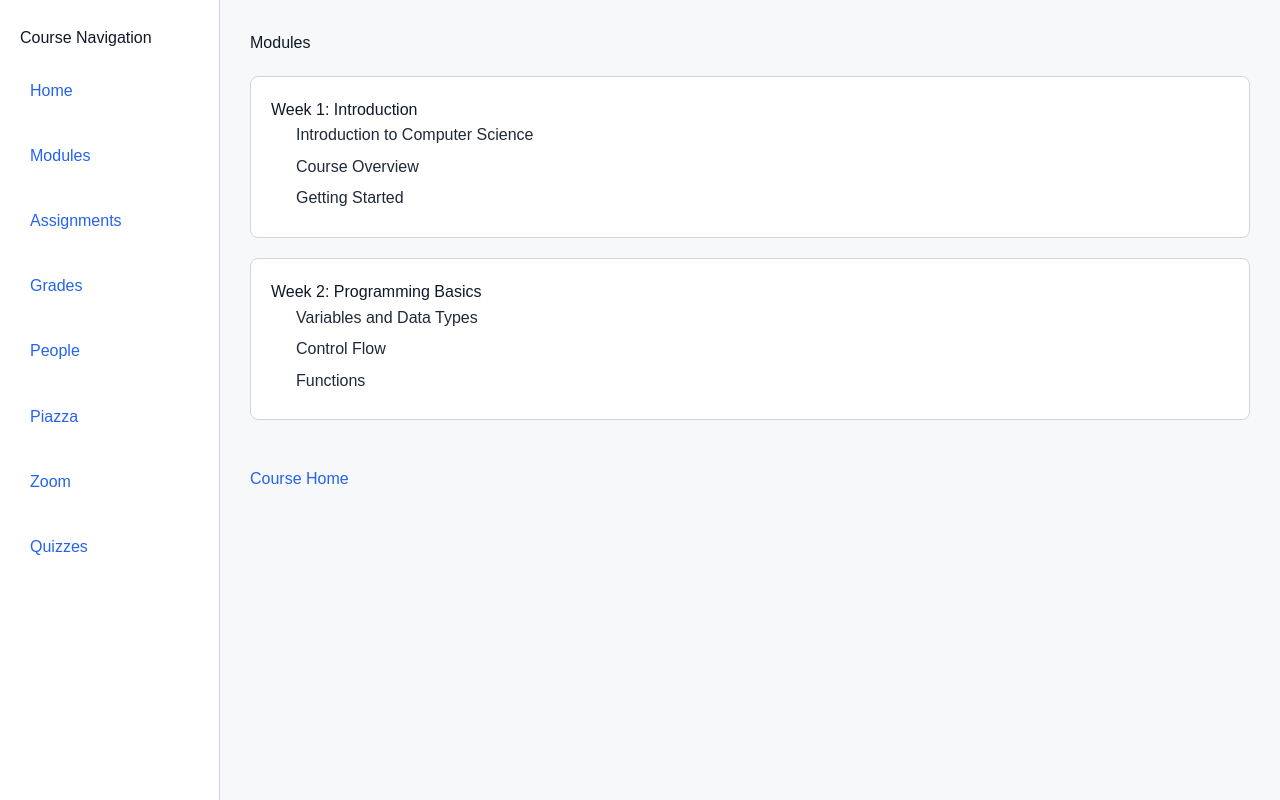
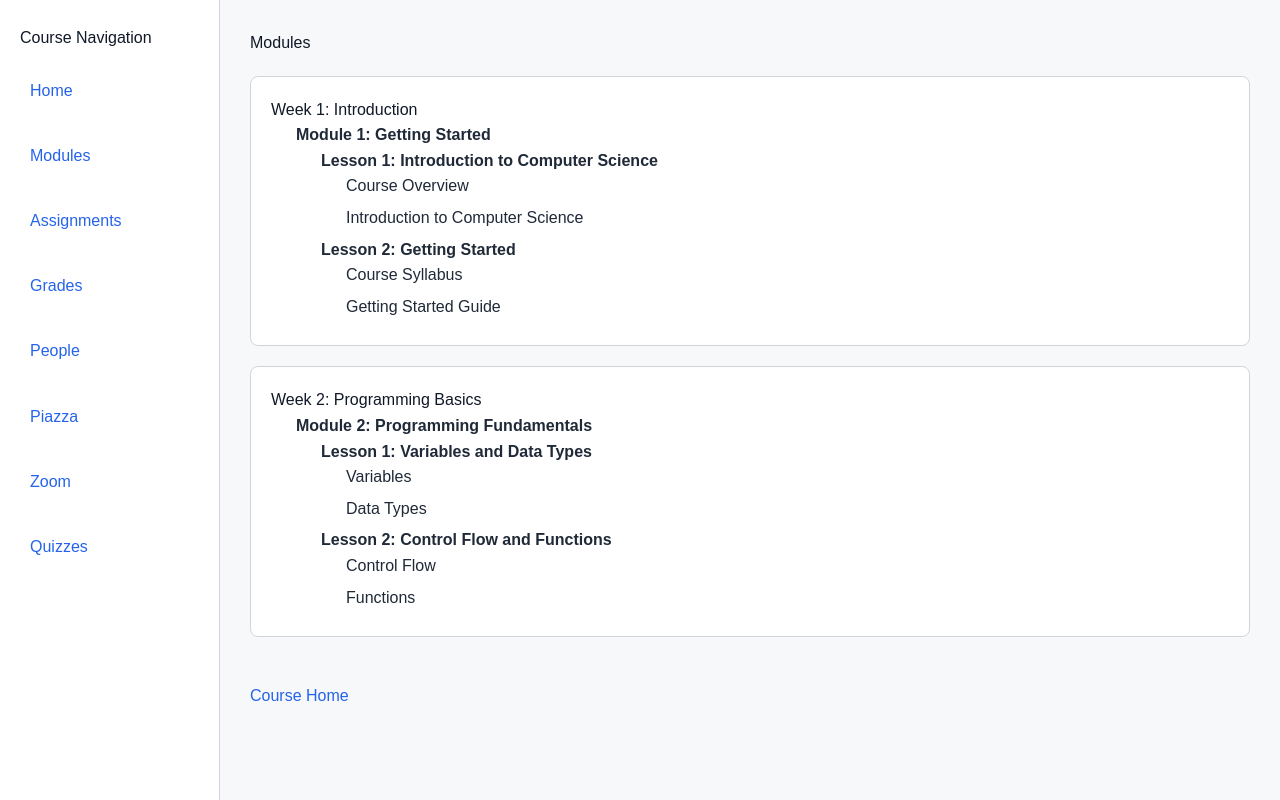
Before and after one commit to SidK2301/webdev-client, a Next.js app: page /courses/1/modules in a window 1280 px wide. Built offline with nearby package versions, Linux system fonts and the light colour scheme.

Commit message:
Improve Kambaz course pages

```diff
--- a/app/courses/[cid]/assignments/editor/page.tsx
+++ b/app/courses/[cid]/assignments/editor/page.tsx
@@ -1,65 +1,85 @@
-export default function AssignmentEditor() {
+import Link from "next/link";
+
+export default async function AssignmentEditor({
+  params,
+}: {
+  params: Promise<{ cid: string }>;
+}) {
+  const { cid } = await params;
+
   return (
     <div id="wd-assignments-editor">
       <h2>Assignment Editor</h2>
 
-      <label>
+      <div>
+        <label htmlFor="wd-assignment-name">
           Assignment Name
+        </label>
         <br />
         <input
           id="wd-assignment-name"
           type="text"
           defaultValue="Assignment 1"
         />
-      </label>
+      </div>
 
       <br />
-      <br />
 
-      <label>
+      <div>
+        <label htmlFor="wd-assignment-description">
           Description
+        </label>
         <br />
         <textarea
           id="wd-assignment-description"
+          rows={6}
+          cols={50}
           defaultValue="Introduction to Computer Science"
         />
-      </label>
+      </div>
 
       <br />
-      <br />
 
-      <label>
+      <div>
+        <label htmlFor="wd-assignment-points">
           Points
+        </label>
         <br />
         <input
           id="wd-assignment-points"
           type="number"
           defaultValue="100"
         />
-      </label>
+      </div>
 
       <br />
-      <br />
 
-      <label>
+      <div>
+        <label htmlFor="wd-assignment-due-date">
           Due Date
+        </label>
         <br />
         <input
           id="wd-assignment-due-date"
           type="date"
         />
-      </label>
+      </div>
 
       <br />
-      <br />
 
-      <button id="wd-save-assignment">
+      <div>
+        <button id="wd-save-assignment" type="button">
           Save
         </button>
 
-      <button id="wd-cancel-assignment">
+        {" "}
+
+        <Link href={`/courses/${cid}/assignments`}>
+          <button id="wd-cancel-assignment" type="button">
             Cancel
           </button>
+        </Link>
+      </div>
     </div>
   );
 }
--- a/app/courses/[cid]/assignments/page.tsx
+++ b/app/courses/[cid]/assignments/page.tsx
@@ -11,18 +11,47 @@ export default async function Assignments({
     <div id="wd-course-assignments">
       <h2>Assignments</h2>
 
-      <h3>
-        <Link href={`/courses/${cid}/assignments/editor`}>
-          Assignment 1
-        </Link>
-      </h3>
-      <p>Introduction to Computer Science</p>
+      <section>
+        <h3>Assignments</h3>
 
-      <h3>Assignment 2</h3>
-      <p>Programming Basics</p>
+        <article>
+          <h4>
+            <Link href={`/courses/${cid}/assignments/editor`}>
+              Assignment 1
+            </Link>
+          </h4>
+          <p>
+            Introduction to Computer Science
+          </p>
+          <p>
+            Due: September 20 &nbsp; | &nbsp; Points: 100
+          </p>
+        </article>
 
-      <h3>Assignment 3</h3>
-      <p>Functions and Control Flow</p>
+        <hr />
+
+        <article>
+          <h4>Assignment 2</h4>
+          <p>
+            Programming Basics
+          </p>
+          <p>
+            Due: September 27 &nbsp; | &nbsp; Points: 100
+          </p>
+        </article>
+
+        <hr />
+
+        <article>
+          <h4>Assignment 3</h4>
+          <p>
+            Functions and Control Flow
+          </p>
+          <p>
+            Due: October 4 &nbsp; | &nbsp; Points: 100
+          </p>
+        </article>
+      </section>
 
       <br />
 
--- a/app/courses/[cid]/home/page.tsx
+++ b/app/courses/[cid]/home/page.tsx
@@ -1,4 +1,5 @@
 import CourseStatus from "./CourseStatus";
+import Link from "next/link";
 
 export default async function CourseHome({
   params,
@@ -23,6 +24,34 @@ export default async function CourseHome({
 
       <p>Welcome to the course!</p>
 
+      <section id="wd-course-modules">
+        <h3>Modules</h3>
+
+        <ul>
+          <li>
+            <strong>Week 1: Introduction</strong>
+            <ul>
+              <li>Introduction to Computer Science</li>
+              <li>Course Overview</li>
+              <li>Getting Started</li>
+            </ul>
+          </li>
+
+          <li>
+            <strong>Week 2: Programming Basics</strong>
+            <ul>
+              <li>Variables and Data Types</li>
+              <li>Control Flow</li>
+              <li>Functions</li>
+            </ul>
+          </li>
+        </ul>
+
+        <Link href={`/courses/${cid}/modules`}>
+          View All Modules
+        </Link>
+      </section>
+
       <CourseStatus />
     </div>
   );
--- a/app/courses/[cid]/modules/page.tsx
+++ b/app/courses/[cid]/modules/page.tsx
@@ -13,19 +13,57 @@ export default async function Modules({
 
       <section id="wd-module-1">
         <h3>Week 1: Introduction</h3>
+
         <ul>
-          <li>Introduction to Computer Science</li>
-          <li>Course Overview</li>
-          <li>Getting Started</li>
+          <li>
+            <strong>Module 1: Getting Started</strong>
+
+            <ul>
+              <li>
+                <strong>Lesson 1: Introduction to Computer Science</strong>
+                <ul>
+                  <li>Course Overview</li>
+                  <li>Introduction to Computer Science</li>
+                </ul>
+              </li>
+
+              <li>
+                <strong>Lesson 2: Getting Started</strong>
+                <ul>
+                  <li>Course Syllabus</li>
+                  <li>Getting Started Guide</li>
+                </ul>
+              </li>
+            </ul>
+          </li>
         </ul>
       </section>
 
       <section id="wd-module-2">
         <h3>Week 2: Programming Basics</h3>
+
         <ul>
-          <li>Variables and Data Types</li>
-          <li>Control Flow</li>
-          <li>Functions</li>
+          <li>
+            <strong>Module 2: Programming Fundamentals</strong>
+
+            <ul>
+              <li>
+                <strong>Lesson 1: Variables and Data Types</strong>
+                <ul>
+                  <li>Variables</li>
+                  <li>Data Types</li>
+                </ul>
+              </li>
+
+              <li>
+                <strong>Lesson 2: Control Flow and Functions</strong>
+                <ul>
+                  <li>Control Flow</li>
+                  <li>Functions</li>
+                </ul>
+              </li>
+            </ul>
+          </li>
         </ul>
       </section>
 
```
Lines whose indentation alone changed are shown as unchanged.
